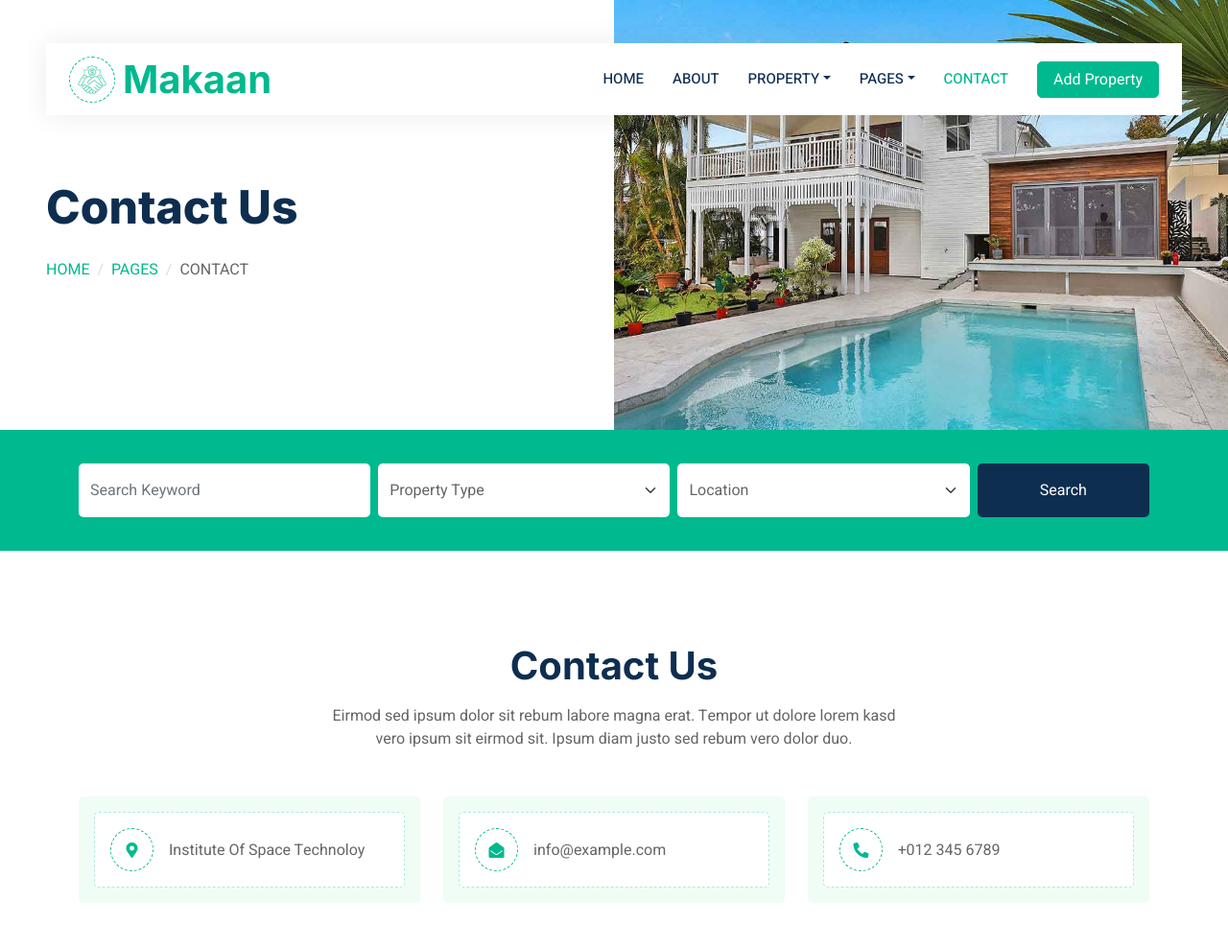
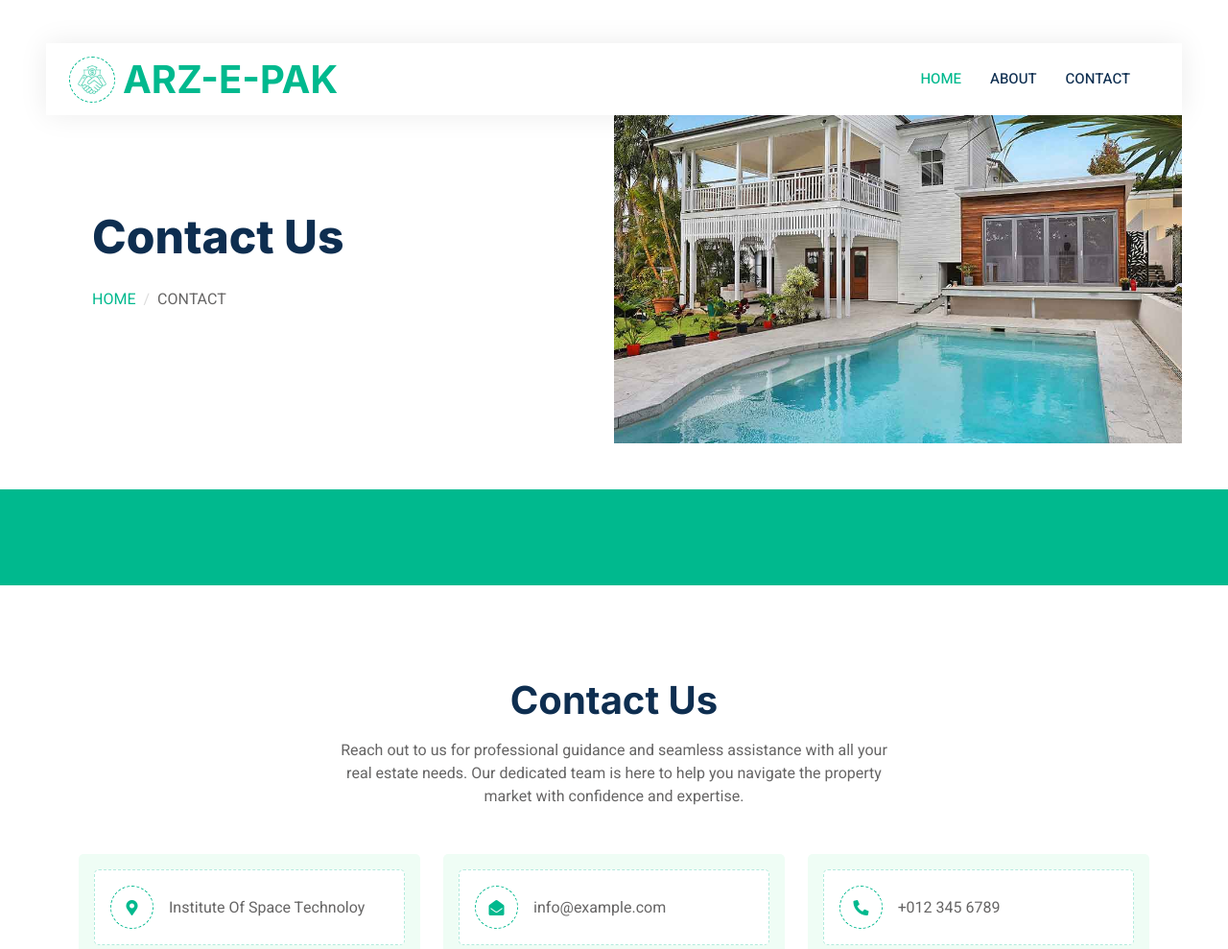
Before and after one commit to SyedAliAhmedShah/real-estaste-website, a Flask app: page /contact in a window 1280 px wide. Shown: the top 989 px of the page at 96% size. Run offline with Flask 3, Linux system fonts and the light colour scheme; some libraries are stand-ins or nearby versions; grey boxes are pictures that could not be loaded.

Commit message:
fully functional buttons

```diff
--- a/templates/contact.html
+++ b/templates/contact.html
@@ -45,52 +45,37 @@
       <!-- Navbar Start -->
       <div class="container-fluid nav-bar bg-transparent">
           <nav class="navbar navbar-expand-lg bg-white navbar-light py-0 px-4">
-                <a href="home.html" class="navbar-brand d-flex align-items-center text-center">
+              <a href="/" class="navbar-brand d-flex align-items-center text-center">
                   <div class="icon p-2 me-2">
                       <img class="img-fluid" src="static/img/icon-deal.png" alt="Icon" style="width: 30px; height: 30px;">
                   </div>
-                    <h1 class="m-0 text-primary">Makaan</h1>
+                  <h1 class="m-0 text-primary">ARZ-E-PAK</h1>
               </a>
               <button type="button" class="navbar-toggler" data-bs-toggle="collapse" data-bs-target="#navbarCollapse">
                   <span class="navbar-toggler-icon"></span>
               </button>
               <div class="collapse navbar-collapse" id="navbarCollapse">
                   <div class="navbar-nav ms-auto">
-                        <a href="index.html" class="nav-item nav-link">Home</a>
-                        <a href="about.html" class="nav-item nav-link">About</a>
-                        <div class="nav-item dropdown">
-                            <a href="#" class="nav-link dropdown-toggle" data-bs-toggle="dropdown">Property</a>
-                            <div class="dropdown-menu rounded-0 m-0">
-                                <a href="property-list.html" class="dropdown-item">Property List</a>
-                                <a href="property-type.html" class="dropdown-item">Property Type</a>
-                                <a href="property-agent.html" class="dropdown-item">Property Agent</a>
+                      <a href="/" class="nav-item nav-link active">HOME</a>
+                      <a href="/about" class="nav-item nav-link ">ABOUT</a>
+                      <a href="/contact" class="nav-item nav-link">CONTACT</a>
                       </div>
-                        </div>
-                        <div class="nav-item dropdown">
-                            <a href="#" class="nav-link dropdown-toggle" data-bs-toggle="dropdown">Pages</a>
-                            <div class="dropdown-menu rounded-0 m-0">
-                                <a href="testimonial.html" class="dropdown-item">Testimonial</a>
-                                <a href="404.html" class="dropdown-item">404 Error</a>
-                            </div>
-                        </div>
-                        <a href="contact.html" class="nav-item nav-link active">Contact</a>
-                    </div>
-                    <a href="" class="btn btn-primary px-3 d-none d-lg-flex">Add Property</a>
-                </div>
+
+
           </nav>
       </div>
       <!-- Navbar End -->
 
 
         <!-- Header Start -->
-        <div class="container-fluid header bg-white p-0">
+        <div class="container-fluid header bg-white p-5">
             <div class="row g-0 align-items-center flex-column-reverse flex-md-row">
-                <div class="col-md-6 p-5 mt-lg-5">
+                <div class="col-md-6 p-md-5 mt-lg-5">
                     <h1 class="display-5 animated fadeIn mb-4">Contact Us</h1>
                         <nav aria-label="breadcrumb animated fadeIn">
                         <ol class="breadcrumb text-uppercase">
                             <li class="breadcrumb-item"><a href="#">Home</a></li>
-                            <li class="breadcrumb-item"><a href="#">Pages</a></li>
+
                             <li class="breadcrumb-item text-body active" aria-current="page">Contact</li>
                         </ol>
                     </nav>
@@ -104,35 +89,14 @@
 
 
       <!-- Search Start -->
-        <div class="container-fluid bg-primary mb-5 wow fadeIn" data-wow-delay="0.1s" style="padding: 35px;">
+      <div class="container-fluid bg-primary mb-5 wow fadeIn" data-wow-delay="0.1s" style="padding: 50px 35px;">
           <div class="container">
               <div class="row g-2">
                   <div class="col-md-10">
                       <div class="row g-2">
-                            <div class="col-md-4">
-                                <input type="text" class="form-control border-0 py-3" placeholder="Search Keyword">
-                            </div>
-                            <div class="col-md-4">
-                                <select class="form-select border-0 py-3">
-                                    <option selected>Property Type</option>
-                                    <option value="1">Property Type 1</option>
-                                    <option value="2">Property Type 2</option>
-                                    <option value="3">Property Type 3</option>
-                                </select>
-                            </div>
-                            <div class="col-md-4">
-                                <select class="form-select border-0 py-3">
-                                    <option selected>Location</option>
-                                    <option value="1">Location 1</option>
-                                    <option value="2">Location 2</option>
-                                    <option value="3">Location 3</option>
-                                </select>
                       </div>
                   </div>
-                    </div>
-                    <div class="col-md-2">
-                        <button class="btn btn-dark border-0 w-100 py-3">Search</button>
-                    </div>
+
               </div>
           </div>
       </div>
@@ -144,7 +108,7 @@
             <div class="container">
                 <div class="text-center mx-auto mb-5 wow fadeInUp" data-wow-delay="0.1s" style="max-width: 600px;">
                     <h1 class="mb-3">Contact Us</h1>
-                    <p>Eirmod sed ipsum dolor sit rebum labore magna erat. Tempor ut dolore lorem kasd vero ipsum sit eirmod sit. Ipsum diam justo sed rebum vero dolor duo.</p>
+                    <p>Reach out to us for professional guidance and seamless assistance with all your real estate needs. Our dedicated team is here to help you navigate the property market with confidence and expertise.</p>
                 </div>
                 <div class="row g-4">
                     <div class="col-12">
@@ -201,26 +165,27 @@
         <!-- Contact End -->
 
 
+
       <!-- Footer Start -->
       <div class="container-fluid bg-dark text-white-50 footer pt-5 mt-5 wow fadeIn" data-wow-delay="0.1s">
           <div class="container py-5">
               <div class="row g-5">
                   <div class="col-lg-3 col-md-6">
                       <h5 class="text-white mb-4">Get In Touch</h5>
-                        <p class="mb-2"><i class="fa fa-map-marker-alt me-3"></i>123 Street, New York, USA</p>
-                        <p class="mb-2"><i class="fa fa-phone-alt me-3"></i>+012 345 67890</p>
-                        <p class="mb-2"><i class="fa fa-envelope me-3"></i>info@example.com</p>
+                      <p class="mb-2"><i class="fa fa-map-marker-alt me-3"></i>Islamabad, Pakistan</p>
+                      <p class="mb-2"><i class="fa fa-phone-alt me-3"></i>+92 51 1234567</p>
+                      <p class="mb-2"><i class="fa fa-envelope me-3"></i>arze_pak@gmail.com</p>
                       <div class="d-flex pt-2">
-                            <a class="btn btn-outline-light btn-social" href=""><i class="fab fa-twitter"></i></a>
-                            <a class="btn btn-outline-light btn-social" href=""><i class="fab fa-facebook-f"></i></a>
-                            <a class="btn btn-outline-light btn-social" href=""><i class="fab fa-youtube"></i></a>
-                            <a class="btn btn-outline-light btn-social" href=""><i class="fab fa-linkedin-in"></i></a>
+                          <a class="btn btn-outline-light btn-social" href="https://twitter.com/i/flow/login"><i class="fab fa-twitter"></i></a>
+                          <a class="btn btn-outline-light btn-social" href="https://www.facebook.com/login.php/"><i class="fab fa-facebook-f"></i></a>
+                          <a class="btn btn-outline-light btn-social" href="https://www.youtube.com/"><i class="fab fa-youtube"></i></a>
+                          <a class="btn btn-outline-light btn-social" href="https://www.linkedin.com/login"><i class="fab fa-linkedin-in"></i></a>
                       </div>
                   </div>
                   <div class="col-lg-3 col-md-6">
                       <h5 class="text-white mb-4">Quick Links</h5>
-                        <a class="btn btn-link text-white-50" href="">About Us</a>
-                        <a class="btn btn-link text-white-50" href="">Contact Us</a>
+                      <a class="btn btn-link text-white-50" href="/about">About Us</a>
+                      <a class="btn btn-link text-white-50" href="/contact">Contact Us</a>
                       <a class="btn btn-link text-white-50" href="">Our Services</a>
                       <a class="btn btn-link text-white-50" href="">Privacy Policy</a>
                       <a class="btn btn-link text-white-50" href="">Terms & Condition</a>
@@ -249,11 +214,12 @@
                       </div>
                   </div>
                   <div class="col-lg-3 col-md-6">
-                        <h5 class="text-white mb-4">Newsletter</h5>
-                        <p>Dolor amet sit justo amet elitr clita ipsum elitr est.</p>
+                      <h5 class="text-white mb-4">Hiring</h5>
+                      <p>Unleash your inner explorer. Build a career where keys unlock dreams.</p>
                       <div class="position-relative mx-auto" style="max-width: 400px;">
-                            <input class="form-control bg-transparent w-100 py-3 ps-4 pe-5" type="text" placeholder="Your email">
-                            <button type="button" class="btn btn-primary py-2 position-absolute top-0 end-0 mt-2 me-2">SignUp</button>
+
+                        <a href="mailto:syedaliahmed171@gmail.com?subject=Application%20for%20Hire&body=My%20name%3A%20%3Cyour%20name%20here%3E%0D%0AMy%20Resume%20Link%3A%20%3Cresume%20link%3E%0D%0AMy%20Linkedin%20Link%3A%20%3Clinkedin%20Link%3F" type="button" class="btn btn-primary py-2 position-absolute top-0 end-1 mt-2 me-2">Email</a>
+
                       </div>
                   </div>
               </div>
@@ -262,18 +228,10 @@
               <div class="copyright">
                   <div class="row">
                       <div class="col-md-6 text-center text-md-start mb-3 mb-md-0">
-                            &copy; <a class="border-bottom" href="#">Your Site Name</a>, All Right Reserved.
+                          &copy; <a class="border-bottom" href="#">ARZ-E-PAK</a>, All Right Reserved.
 
-							<!--/*** This template is free as long as you keep the footer author’s credit link/attribution link/backlink. If you'd like to use the template without the footer author’s credit link/attribution link/backlink, you can purchase the Credit Removal License from "https://htmlcodex.com/credit-removal". Thank you for your support. ***/-->
-							Designed By <a class="border-bottom" href="https://htmlcodex.com">HTML Codex</a>
                       </div>
                       <div class="col-md-6 text-center text-md-end">
-                            <div class="footer-menu">
-                                <a href="">Home</a>
-                                <a href="">Cookies</a>
-                                <a href="">Help</a>
-                                <a href="">FQAs</a>
-                            </div>
                       </div>
                   </div>
               </div>
```
Also changed, not shown: templates/about.html (+36 -44 lines), templates/home.html (+38 -21 lines), 1 other file. Lines whose indentation alone changed are shown as unchanged.
